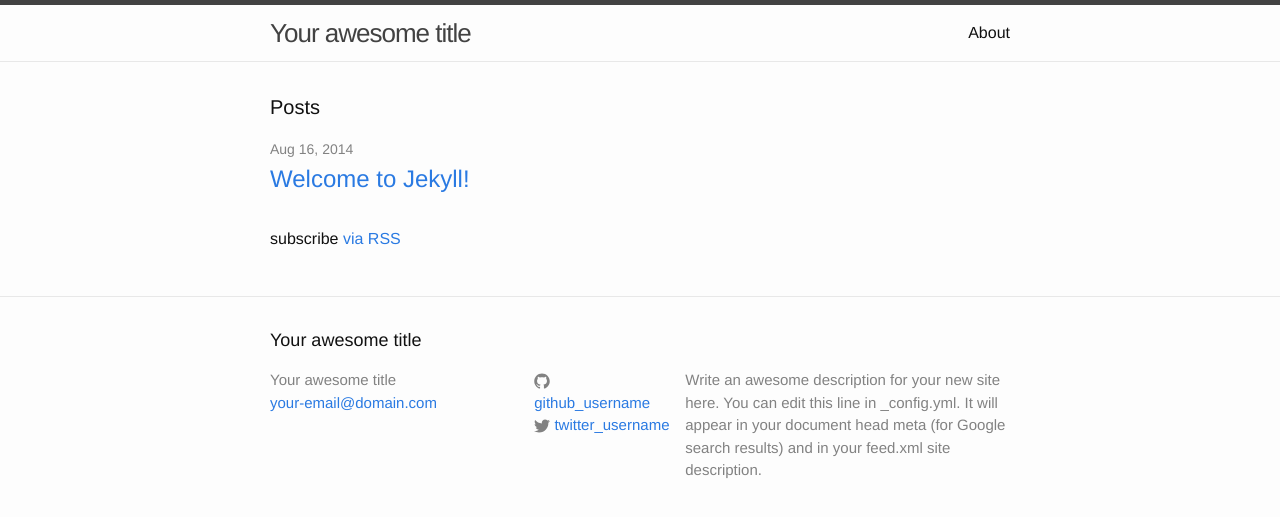
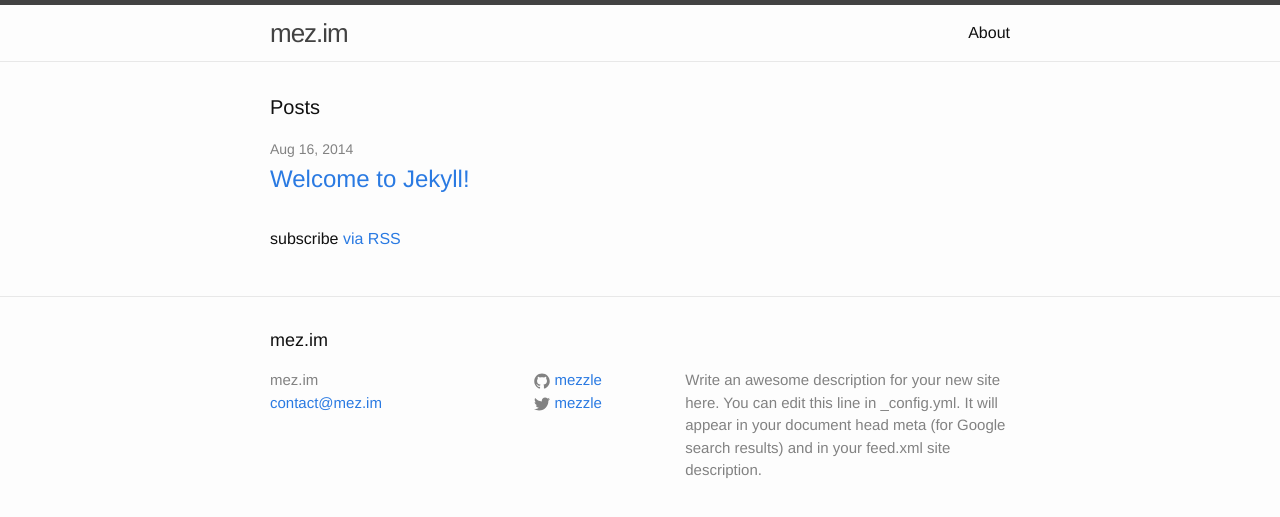
Before and after one commit to Mezzle/mez.im, a Jekyll site: the page built from index.html, in a window 1280 px wide. Shown: the top 517 px of the page. Built offline with Jekyll 4.4.1, drawn with Linux system fonts in a browser that asks for light colours.

Commit message:
Basic config changes

```diff
--- a/_config.yml
+++ b/_config.yml
@@ -1,14 +1,14 @@
 # Site settings
-title: Your awesome title
-email: your-email@domain.com
+title: mez.im
+email: contact@mez.im
 description: > # this means to ignore newlines until "baseurl:"
   Write an awesome description for your new site here. You can edit this
   line in _config.yml. It will appear in your document head meta (for
   Google search results) and in your feed.xml site description.
 baseurl: "" # the subpath of your site, e.g. /blog/
-url: "http://yourdomain.com" # the base hostname & protocol for your site
-twitter_username: twitter_username
-github_username:  github_username
+url: "http://mez.im" # the base hostname & protocol for your site
+twitter_username: mezzle
+github_username:  mezzle
 
 # Build settings
 markdown: kramdown
```
